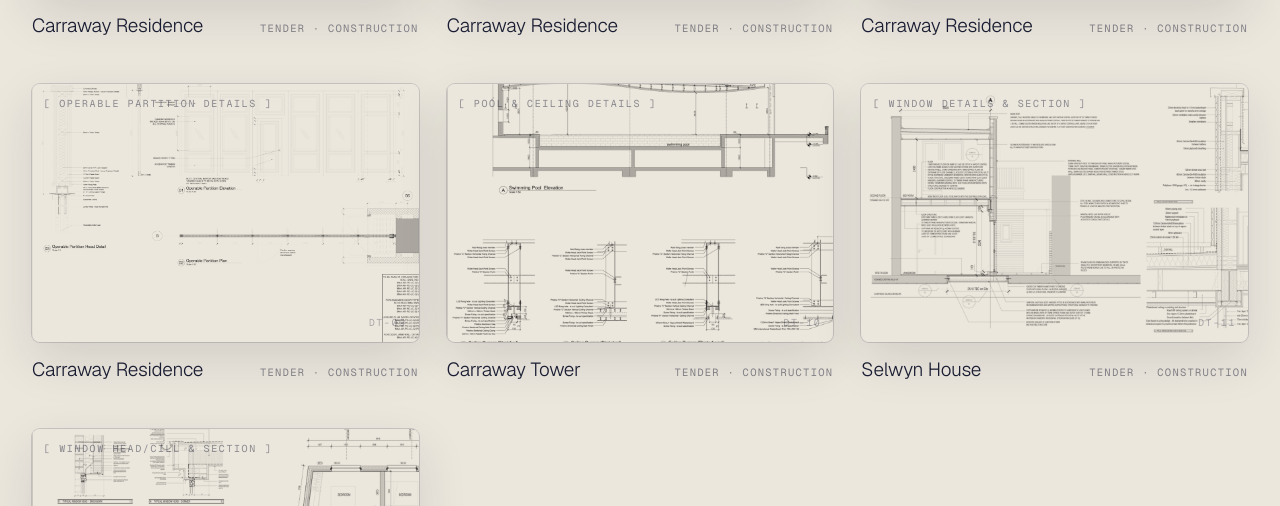
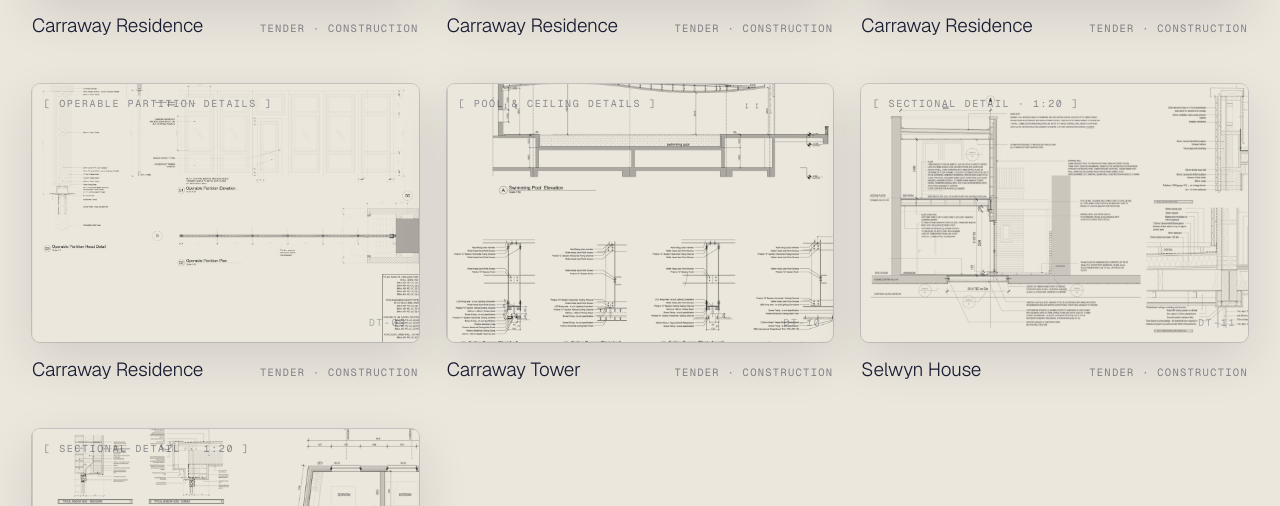
Before and after one commit to Kepners/krain-studio, a Next.js app: page / in a window 1280 px wide. Shown: the part 4044-4550 px from the top of the page. Built offline with nearby package versions, Linux system fonts and the light colour scheme.

Commit message:
🏷️ fix: Selwyn House + Hendell Place are 1:20 sectional details, not window details

```diff
--- a/components/home/Work.tsx
+++ b/components/home/Work.tsx
@@ -14,8 +14,8 @@ const PROJECTS: WorkItem[] = [
   { name: "Carraway Residence", scope: "Auditorium ceiling details", code: "DT-08", img: "/krain/work-06.png" },
   { name: "Carraway Residence", scope: "Operable partition details", code: "DT-09", img: "/krain/work-07.png" },
   { name: "Carraway Tower", scope: "Pool & ceiling details", code: "DT-10", img: "/krain/work-08.png" },
-  { name: "Selwyn House", scope: "Window details & section", code: "DT-11", img: "/krain/work-09.png" },
-  { name: "Hendell Place", scope: "Window head/cill & section", code: "DT-12", img: "/krain/work-10.png" },
+  { name: "Selwyn House", scope: "Sectional detail · 1:20", code: "DT-11", img: "/krain/work-09.png" },
+  { name: "Hendell Place", scope: "Sectional detail · 1:20", code: "DT-12", img: "/krain/work-10.png" },
 ];
 
 function WorkCard({ p }: { p: WorkItem }) {
```
